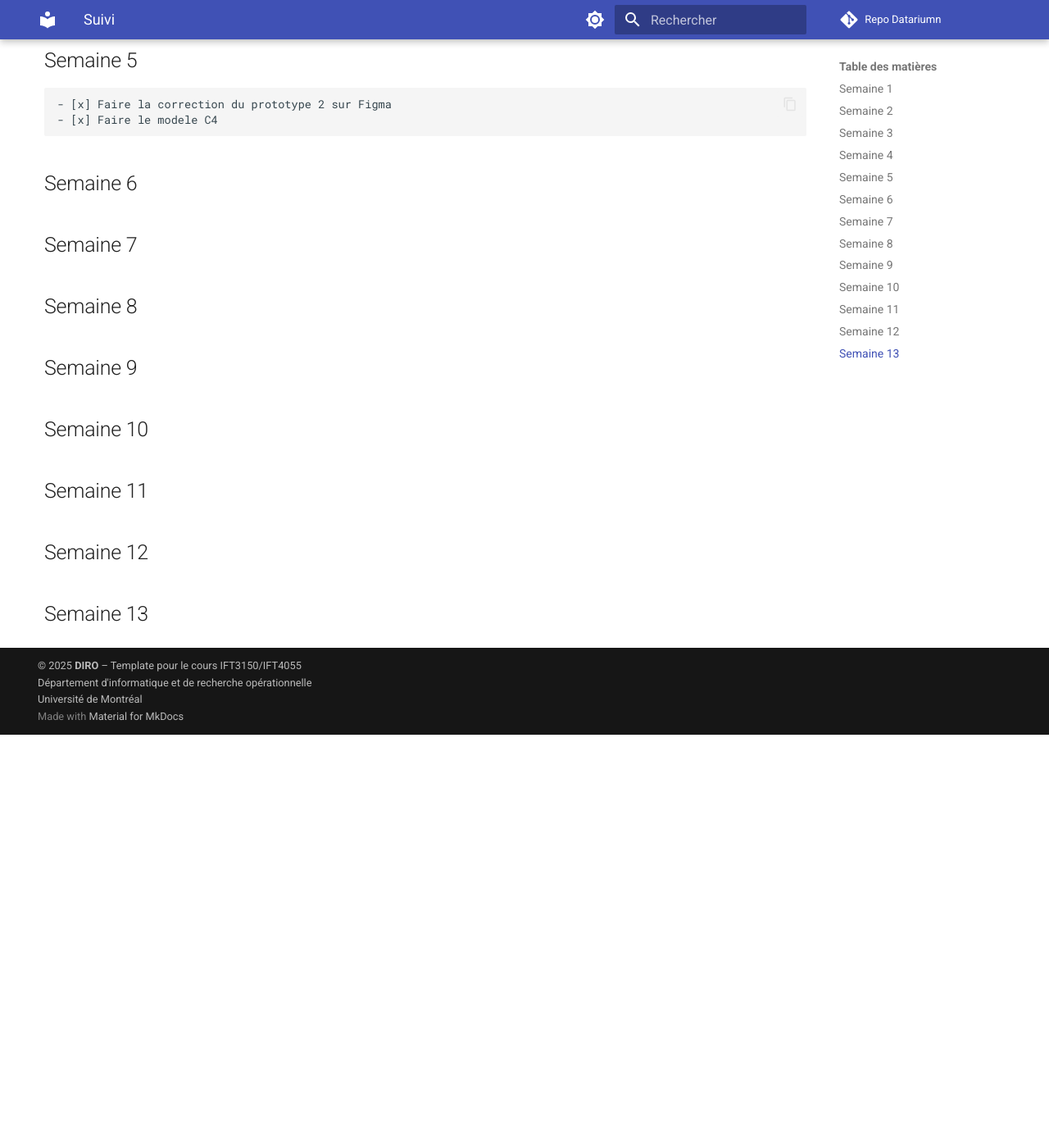
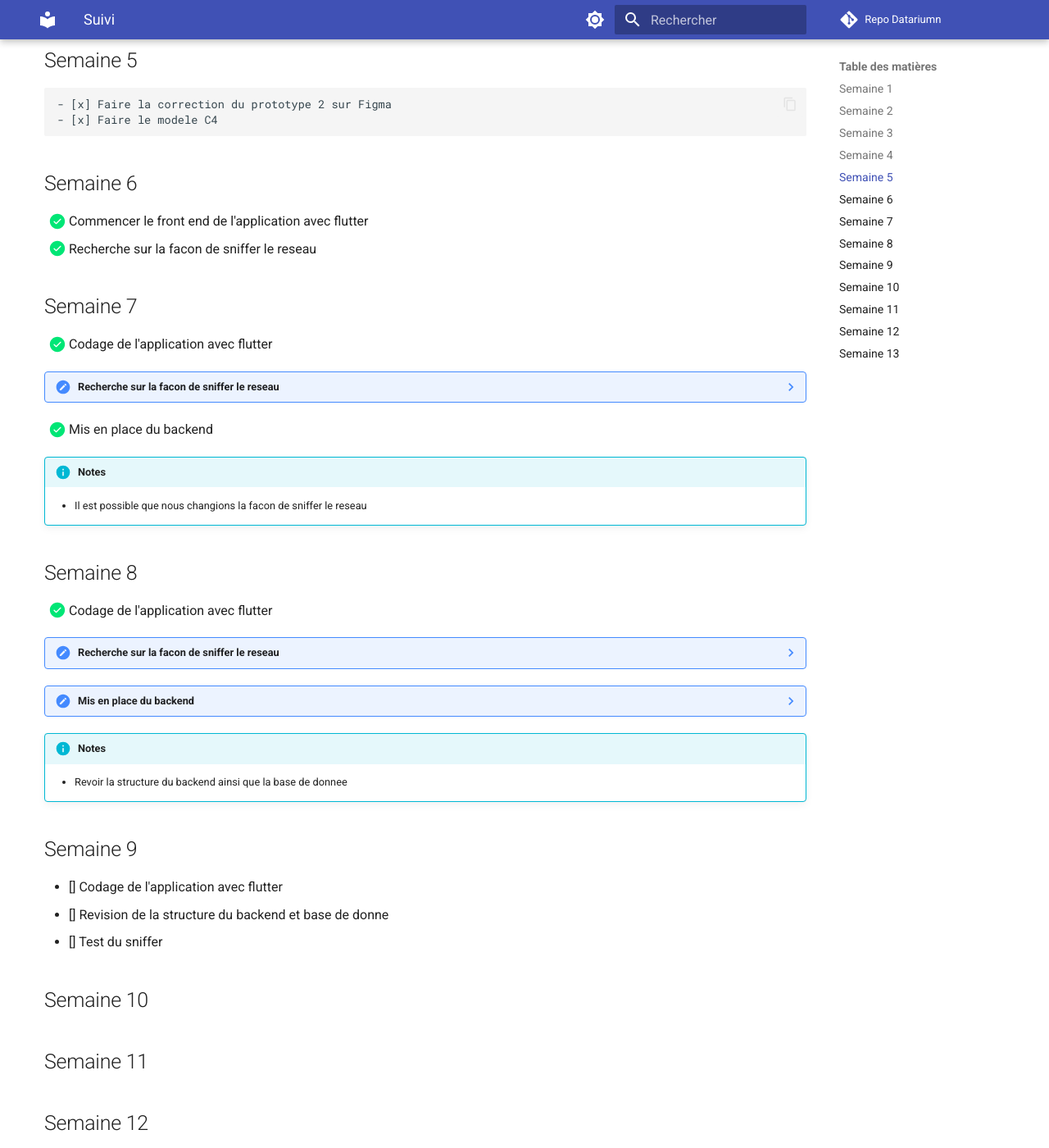
Before and after one commit to protolabo/datarium, an MkDocs documentation site: the page built from docs/suivi.md, in a window 1280 px wide and 1400 px high, scrolled down 1571 px. Shown: the whole window at 82% size. Built offline with MkDocs 1.6.1 and Material for MkDocs 9.7.7, drawn with Linux system fonts in a browser that asks for light colours; comment, search, counter and statistics services are not loaded; before the commit the page ends 2467 px from its top, so only the background shows below that.

Commit message:
Mis a jour suivi

```diff
--- a/docs/suivi.md
+++ b/docs/suivi.md
@@ -72,13 +72,42 @@
     - [x] Faire le modele C4
 
 ## Semaine 6
+- [x] Commencer le front end de l'application avec flutter
+- [x] Recherche sur la facon de sniffer le reseau
+
+
 
 ## Semaine 7
+- [x] Codage de l'application avec flutter
+??? note "Recherche sur la facon de sniffer le reseau"
+    - [x] Test avec ntop
+
+- [x] Mis en place du backend
+
+!!! info "Notes"
+    - Il est possible que nous changions la facon de sniffer le reseau
+
+
 
 ## Semaine 8
+- [x] Codage de l'application avec flutter
+
+??? note "Recherche sur la facon de sniffer le reseau"
+    - [x] Utilisation des scripts python
+
+??? note "Mis en place du backend"
+    - [x] Implementation d'une API avec Express
+    - [x] creation d'une base de donnee avec firebase
+
+
+!!! info "Notes"
+    - Revoir la structure du backend ainsi que la base de donnee
 
 ## Semaine 9
 
+- [] Codage de l'application avec flutter
+- [] Revision de la structure du backend et base de donne
+- [] Test du sniffer
 ## Semaine 10
 
 ## Semaine 11
```
